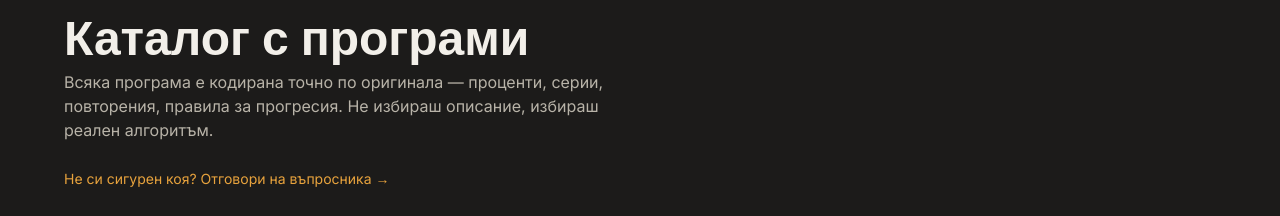
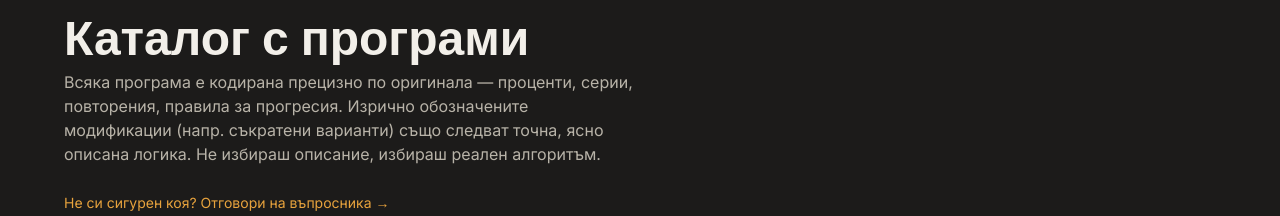
Before and after one commit to nmb7tyn8yb-blip/strength-planner, a Next.js app: page /programs in a window 1280 px wide. Shown: the part 159-375 px from the top of the page. Built offline with nearby package versions, Linux system fonts and the light colour scheme; no server answers; the database is empty.

Commit message:
Update page.tsx

```diff
--- a/app/programs/page.tsx
+++ b/app/programs/page.tsx
@@ -50,8 +50,9 @@ export default async function ProgramsPage() {
           Каталог с програми
         </h1>
         <p className="mt-3 max-w-xl text-chalkDim">
-          Всяка програма е кодирана точно по оригинала — проценти, серии, повторения,
-          правила за прогресия. Не избираш описание, избираш реален алгоритъм.
+          Всяка програма е кодирана прецизно по оригинала — проценти, серии, повторения,
+          правила за прогресия. Изрично обозначените модификации (напр. съкратени варианти)
+          също следват точна, ясно описана логика. Не избираш описание, избираш реален алгоритъм.
         </p>
 
         <div className="mt-6">
```
